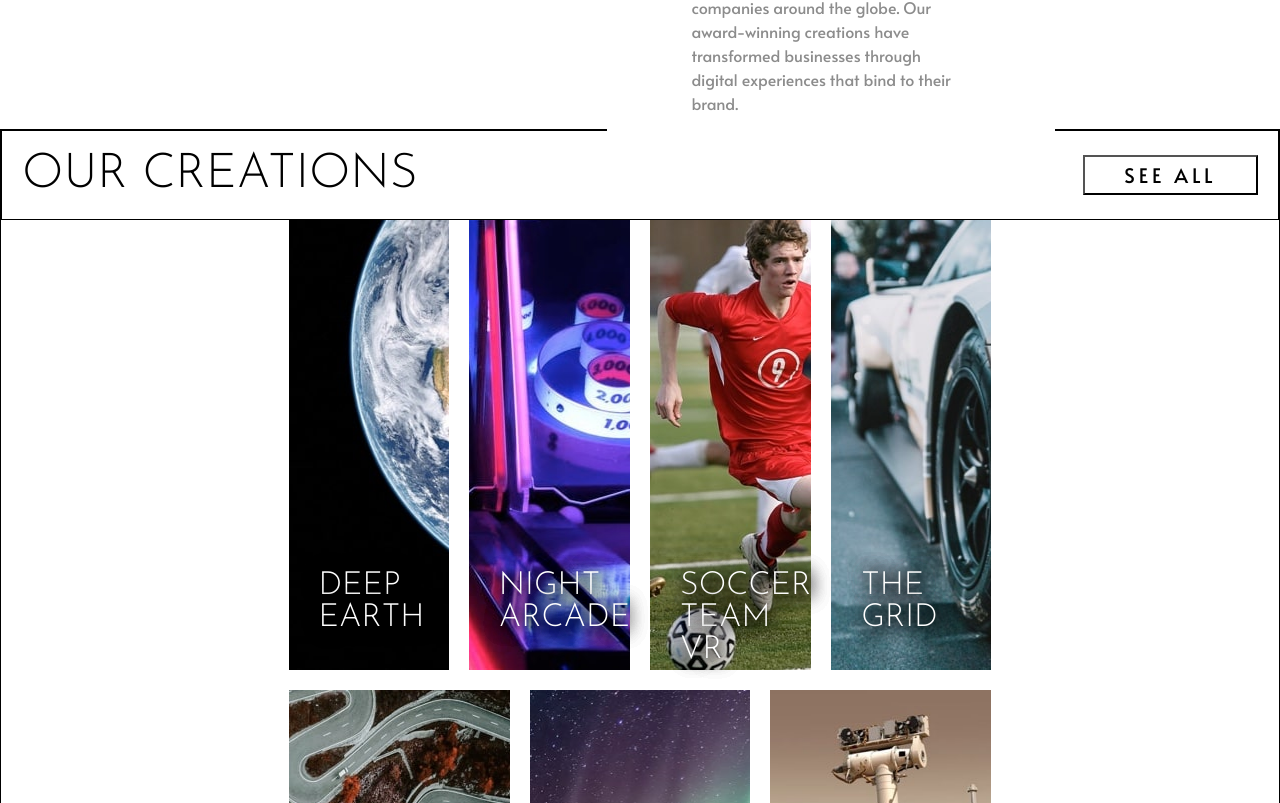
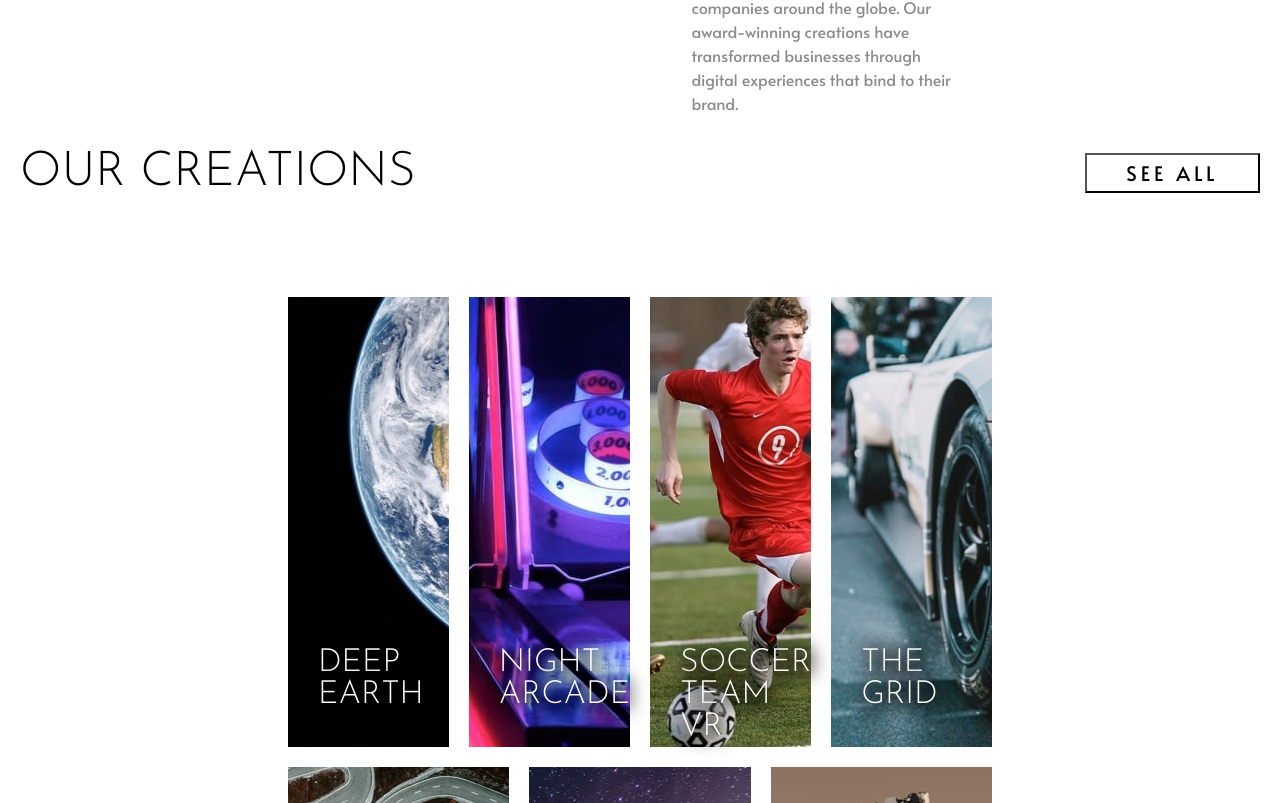
Before and after one commit to Nhoj-Plummer/loopstudio-landing-page, a React (Create React App) app: page / in a window 1280 px wide. Shown: the part 1537-2340 px from the top of the page. Built offline with nearby package versions, Linux system fonts and the light colour scheme.

Commit message:
Section 2 completed moiving on to the footer

```diff
--- a/src/containers/Section2/Section2.css
+++ b/src/containers/Section2/Section2.css
@@ -1,9 +1,7 @@
-
 .section2-container_text {
   display: flex;
   align-items: center;
   justify-content: space-between;
-  border: 1px solid;
 }
 
 .section2-container h1 {
@@ -41,7 +39,6 @@
   }
 
   .section2-container-creations {
-    border: 1px solid;
     margin-top: 1rem;
     padding: 0px 15px 0px 15px;
   }
@@ -58,10 +55,6 @@
 
 /* Desktop Rules */
 @media screen and (min-width: 540px) {
-  .section2-container {
-    border: 1px solid;
-  }
-
   .section2-container_text {
     padding: 20px;
   }
@@ -76,8 +69,7 @@
     gap: 20px;
     width: 55%;
     margin: auto;
-
-    border: 1px blue;
+    margin-top: 5rem;
   }
 
   /* Mobile Button visibility */
```
